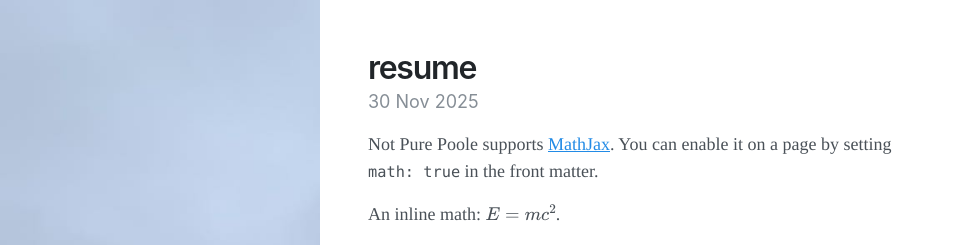
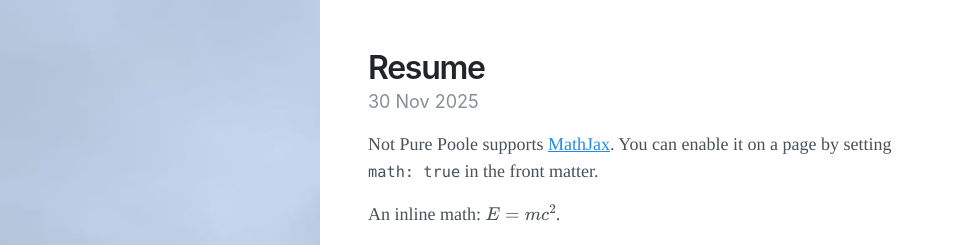
Before and after one commit to JunfanWu/junfanwu.github.io, a Jekyll site: the page built from _posts/2020-10-02-testing-mathjax.md, in a window 1280 px wide. Shown: the top 245 px of the page, without its empty margins (0-956 px from the left). Built offline with Jekyll 4.4.1, drawn with Linux system fonts in a browser that asks for light colours; nearby versions of some CDN libraries.

```diff
--- a/_posts/2020-10-02-testing-mathjax.md
+++ b/_posts/2020-10-02-testing-mathjax.md
@@ -1,6 +1,6 @@
 ---
 layout: post
-title: resume
+title: Resume
 tags: mathjax
 math: true
 date: 2025-11-30 10:00 +0800
```
